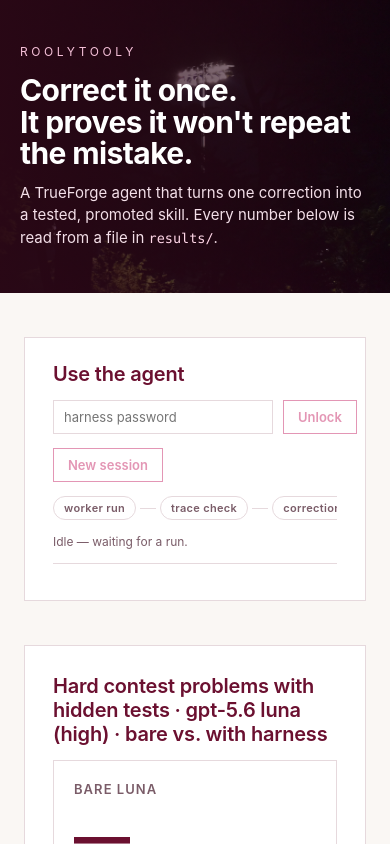
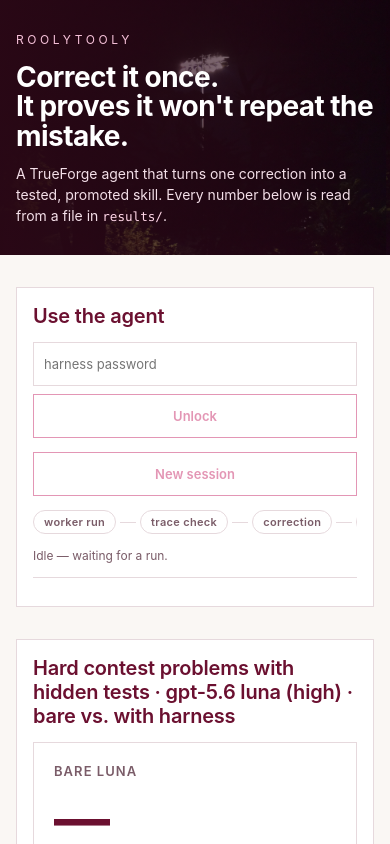
Before and after one commit to RaphaelKhalid/RoolyTooly, a React (Vite) app in the folder dashboard/: page / in a window 390 px wide. Shown: the top 844 px of the page. Built offline with nearby package versions, Linux system fonts and the light colour scheme.

Commit message:
Mobile layout for the harness panel (iPhone width): stacked controls, 44px targets, scrollable pipeline strip

```diff
--- a/dashboard/src/Harness.tsx
+++ b/dashboard/src/Harness.tsx
@@ -296,6 +296,11 @@
 function PipelineStrip({ events }: { events: EventRow[] }) {
   const { active, done } = useMemo(() => derivePipeline(events), [events]);
   const activeStep = PIPELINE_STEPS.find((s) => s.id === active);
+  const activePillRef = useRef<HTMLSpanElement | null>(null);
+
+  useEffect(() => {
+    activePillRef.current?.scrollIntoView({ block: "nearest", inline: "center", behavior: "smooth" });
+  }, [active]);
 
   return (
     <div className="pipeline">
@@ -304,7 +309,12 @@
           const state = s.id === active ? "active" : done.has(s.id) ? "done" : "idle";
           return (
             <div className="pipeline-step" key={s.id}>
-              <span className={`pipeline-pill ${state}`}>{s.label}</span>
+              <span
+                className={`pipeline-pill ${state}`}
+                ref={s.id === active ? activePillRef : undefined}
+              >
+                {s.label}
+              </span>
             </div>
           );
         })}
--- a/dashboard/src/styles.css
+++ b/dashboard/src/styles.css
@@ -123,3 +123,49 @@
 .feed-item.response { color: var(--muted); font-family: "IBM Plex Mono", Consolas, monospace; font-size: 12px; }
 .feed-item.meta { color: var(--muted); font-size: 11px; text-transform: uppercase; letter-spacing: .06em; }
 .feed-tool { margin-top: 4px; font-family: "IBM Plex Mono", Consolas, monospace; font-size: 12px; color: var(--burgundy); }
+
+@media (max-width: 600px) {
+  main { padding: 0 16px 32px; }
+
+  .hero { margin: 0 -16px; }
+  .hero-inner { padding: 32px 16px 28px; }
+  .hero h1 { font-size: 28px; }
+  .hero p { font-size: 14px; }
+
+  section { margin-top: 32px; }
+  .compare, .transfer { padding: 16px; }
+
+  table { display: block; width: 100%; max-width: 100%; overflow-x: auto; -webkit-overflow-scrolling: touch; }
+
+  .harness { padding: 16px; }
+
+  .harness-auth { flex-direction: column; align-items: stretch; gap: 8px; }
+  .harness-controls { flex-direction: column; align-items: stretch; gap: 8px; }
+  .harness-controls .fine { white-space: normal; overflow-wrap: anywhere; }
+
+  .harness-auth input,
+  .harness button { min-height: 44px; width: 100%; }
+
+  .harness-compose textarea { width: 100%; }
+
+  .harness-presets { display: grid; grid-template-columns: 1fr 1fr; gap: 8px; }
+  .harness-presets button {
+    max-width: none;
+    width: 100%;
+    min-height: 44px;
+    white-space: normal;
+    overflow: visible;
+    text-overflow: clip;
+    line-height: 1.3;
+  }
+  .harness-presets button:last-child { grid-column: 1 / -1; }
+
+  .pipeline-strip { overflow-x: auto; white-space: nowrap; flex-wrap: nowrap; -webkit-overflow-scrolling: touch; }
+  .pipeline-step { display: inline-flex; }
+
+  .approval-card { flex-direction: column; align-items: stretch; }
+  .approval-actions { width: 100%; flex-direction: column; }
+  .approval-actions button { width: 100%; min-height: 44px; }
+
+  .feed-item, .feed-tool, .feed-item.response { overflow-wrap: anywhere; word-break: break-word; }
+}
```
